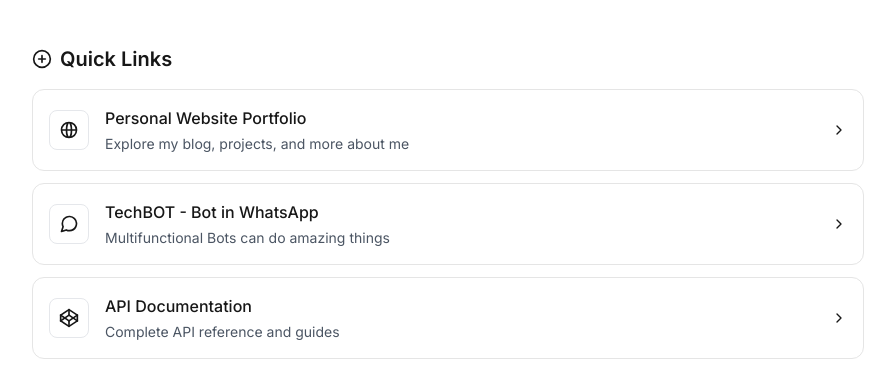
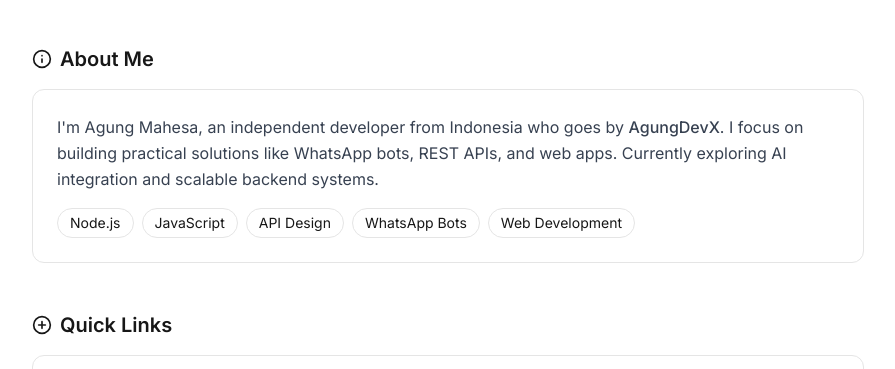
Before and after one commit to agung-mk/Profile-Website, a plain HTML site: page index.html in a window 1280 px wide. Shown: the part 351-720 px from the top of the page, without its empty margins (192-1087 px from the left). Drawn offline with nearby package versions, Linux system fonts and the light colour scheme; no server answers.

Commit message:
Update index.html

```diff
--- a/index.html
+++ b/index.html
@@ -345,6 +345,34 @@
                 </div>
             </section>
 
+<!-- About Me Section -->
+<section class="mb-12 animate-fade-in-up" style="animation-delay: 0.05s">
+    <h2 class="text-xl font-semibold mb-4 flex items-center">
+        <svg class="social-icon w-5 h-5 mr-2" viewBox="0 0 24 24">
+            <circle cx="12" cy="12" r="10"></circle>
+            <path d="M12 16v-4"></path>
+            <path d="M12 8h.01"></path>
+        </svg>
+        About Me
+    </h2>
+
+    <div class="outline-card rounded-xl p-6">
+        <p class="text-gray-700 dark:text-gray-300 leading-relaxed">
+            I'm Agung Mahesa, an independent developer from Indonesia who goes by
+            <span class="font-medium">AgungDevX</span>. I focus on building practical solutions
+            like WhatsApp bots, REST APIs, and web apps. Currently exploring AI integration
+            and scalable backend systems.
+        </p>
+
+        <div class="mt-4 flex flex-wrap gap-2">
+            <span class="px-3 py-1 text-sm rounded-full outline-btn">Node.js</span>
+            <span class="px-3 py-1 text-sm rounded-full outline-btn">JavaScript</span>
+            <span class="px-3 py-1 text-sm rounded-full outline-btn">API Design</span>
+            <span class="px-3 py-1 text-sm rounded-full outline-btn">WhatsApp Bots</span>
+            <span class="px-3 py-1 text-sm rounded-full outline-btn">Web Development</span>
+        </div>
+    </div>
+</section>
             <!-- Links Section -->
             <section class="mb-12 animate-fade-in-up" style="animation-delay: 0.1s">
                 <h2 class="text-xl font-semibold mb-4 flex items-center">
@@ -868,7 +896,7 @@
     </script>
 
     <!-- Professional SEO -->
- <script type="application/ld+json">
+<script type="application/ld+json">
 {
   "@context": "https://schema.org",
   "@graph": [
```
